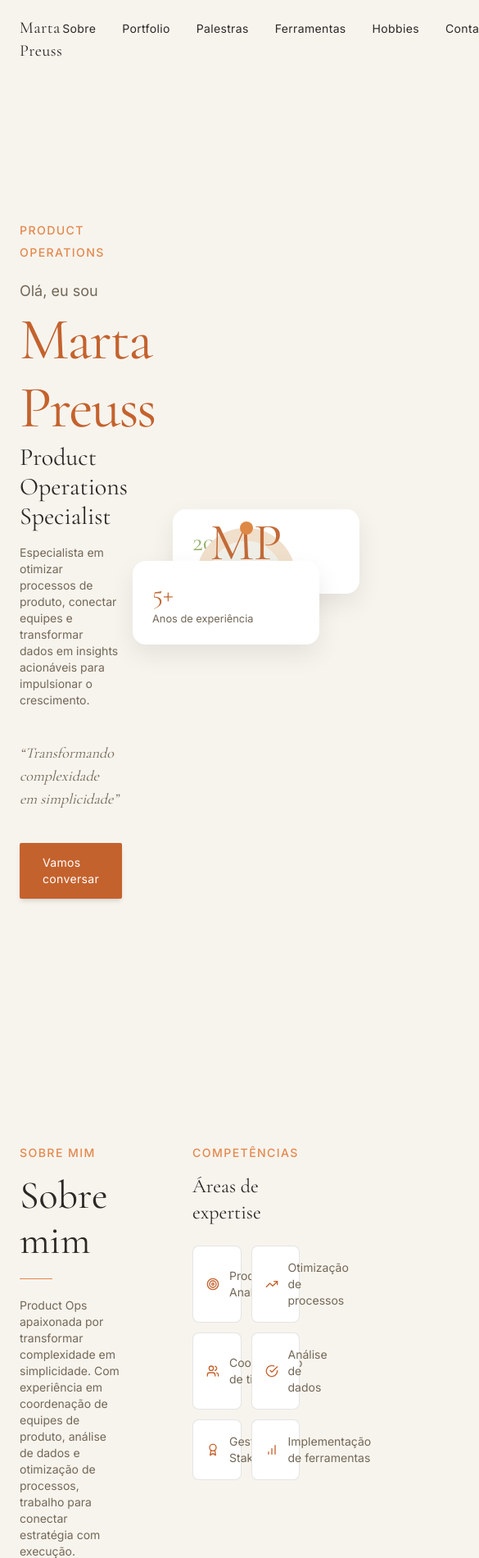
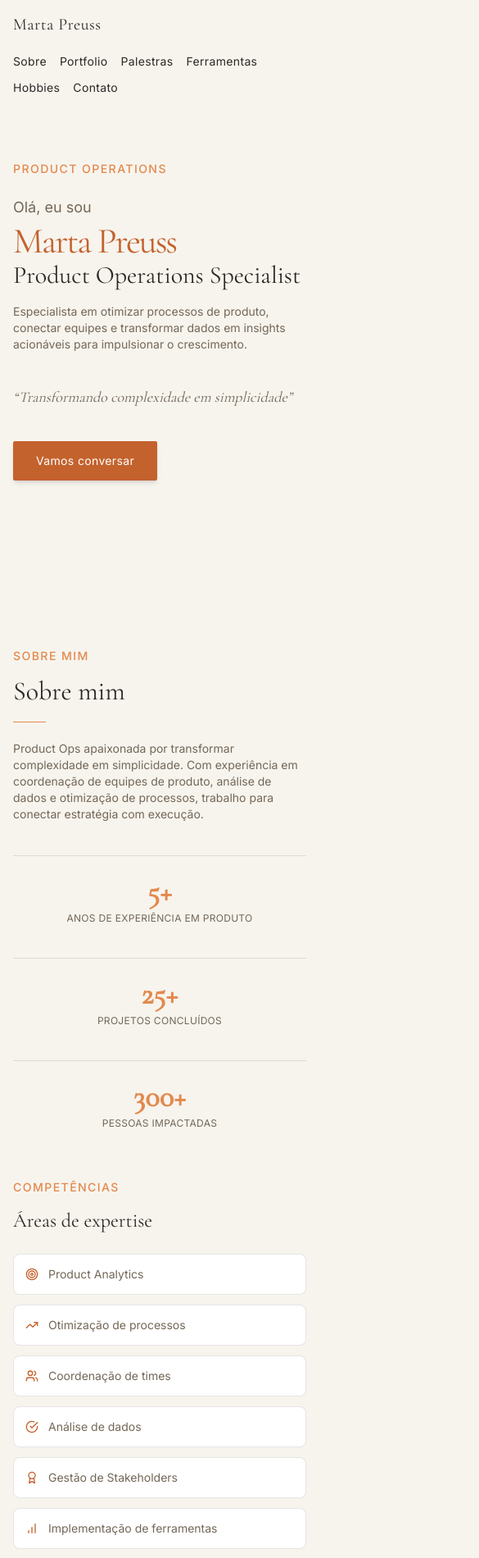
Before and after one commit to mapreuss/Site2026, an Eleventy site: page src/index.html in a window 390 px wide. Shown: the top 1900 px of the page at 82% size, 585 px wide, since content can reach past the window. Built offline with nearby package versions, Linux system fonts and the light colour scheme; Eleventy itself is replaced by a stand-in of ours; files that its build step writes are made by us from their sources.

Commit message:
Responsividade

```diff
--- a/src/css/styles.css
+++ b/src/css/styles.css
@@ -877,3 +877,120 @@ footer p {
   border-color: rgb(94 83 71 / var(--tw-border-opacity, 1));
   margin-top: 2rem;
 }
+
+@media (max-width: 1023px) {
+  #splash aside{
+    display: none;
+  }
+
+   #splash {
+    grid-template-columns: 1fr;
+    gap: 2.5rem;
+    padding-top: 4rem;
+  }
+
+}
+
+@media (max-width: 640px) {
+  body {
+    overflow-x: hidden;
+  }
+
+  section {
+    padding: 5rem 1rem;
+  }
+
+  header {
+    flex-direction: column;
+    align-items: flex-start;
+    gap: 1rem;
+    padding: 1rem;
+  }
+
+  header ul {
+    flex-wrap: wrap;
+    gap: 0.75rem 1rem;
+  }
+
+  header ul li {
+    margin-left: 0;
+  }
+
+  #splash {
+    grid-template-columns: 1fr;
+    gap: 2.5rem;
+    padding-top: 4rem;
+  }
+
+  #splash article {
+    max-width: 100%;
+  }
+
+  #splash h1 {
+    font-size: 2.75rem;
+    line-height: 1.05;
+  }
+
+
+  #sobre,
+  #contato section,
+  .cards,
+  #sobre article ul,
+  #sobre aside ul,
+  section.col-2 {
+    grid-template-columns: 1fr;
+  }
+
+  #sobre {
+    gap: 2rem;
+  }
+
+  #sobre article {
+    max-width: 100%;
+  }
+
+  #sobre article ul {
+    gap: 1rem;
+  }
+
+  #sobre aside ul li {
+    padding: 0.875rem;
+  }
+
+  .cards li,
+  .widget,
+  #portfolio-page article.internal,
+  #contato .box {
+    padding: 1.25rem;
+  }
+
+  #trabalhos article h2 + p,
+  #portfolio-page article h2 + p {
+    flex-direction: column;
+    align-items: flex-start;
+    gap: 0.75rem;
+  }
+
+  #portfolio-page .btn-opposite {
+    width: 100%;
+    justify-content: center;
+  }
+
+  footer {
+    padding: 3rem 1rem;
+  }
+
+  footer #social,
+  footer div {
+    flex-direction: column;
+    align-items: flex-start;
+  }
+
+  footer ul {
+    flex-wrap: wrap;
+  }
+
+  h2 {
+    font-size: 2rem;
+  }
+}
```
